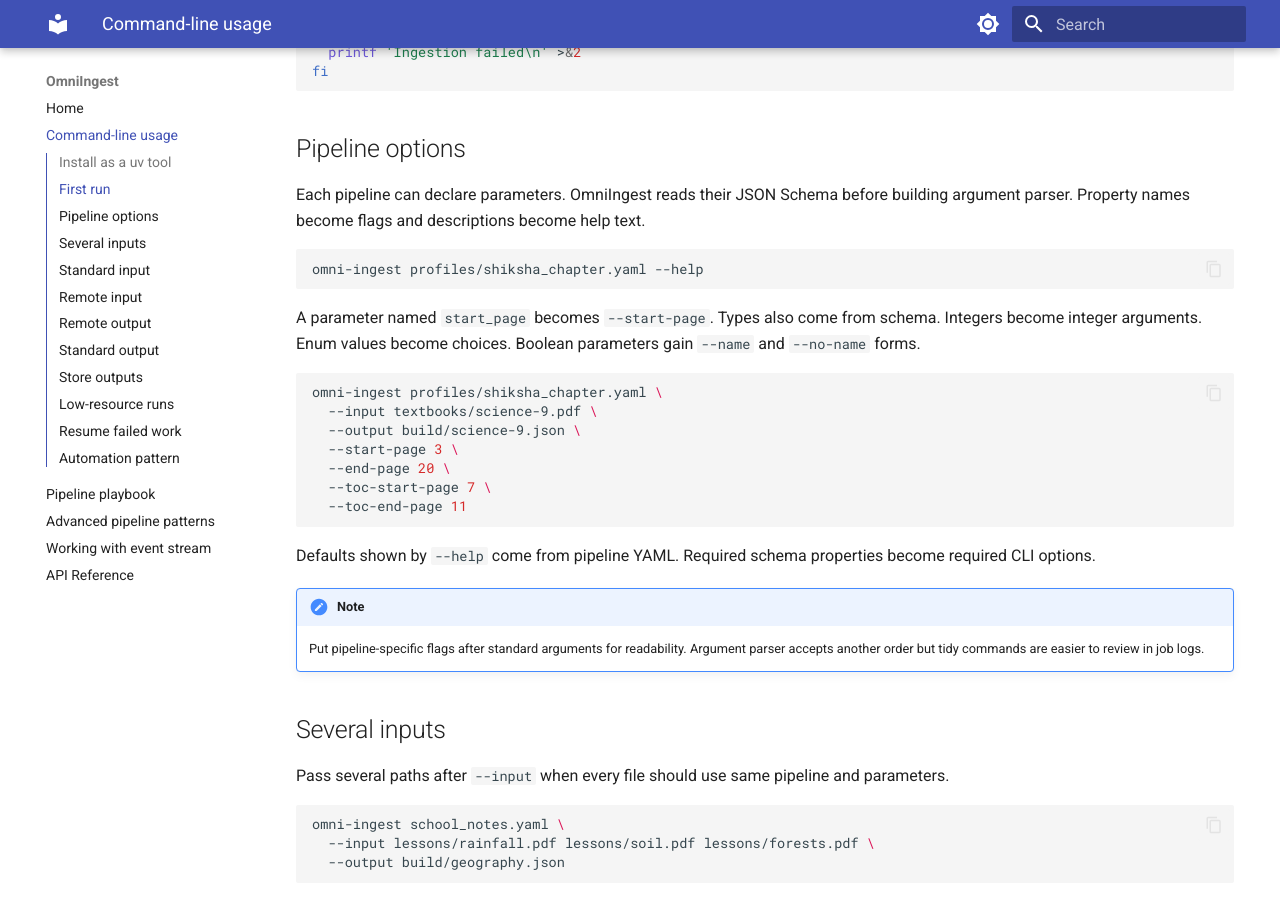
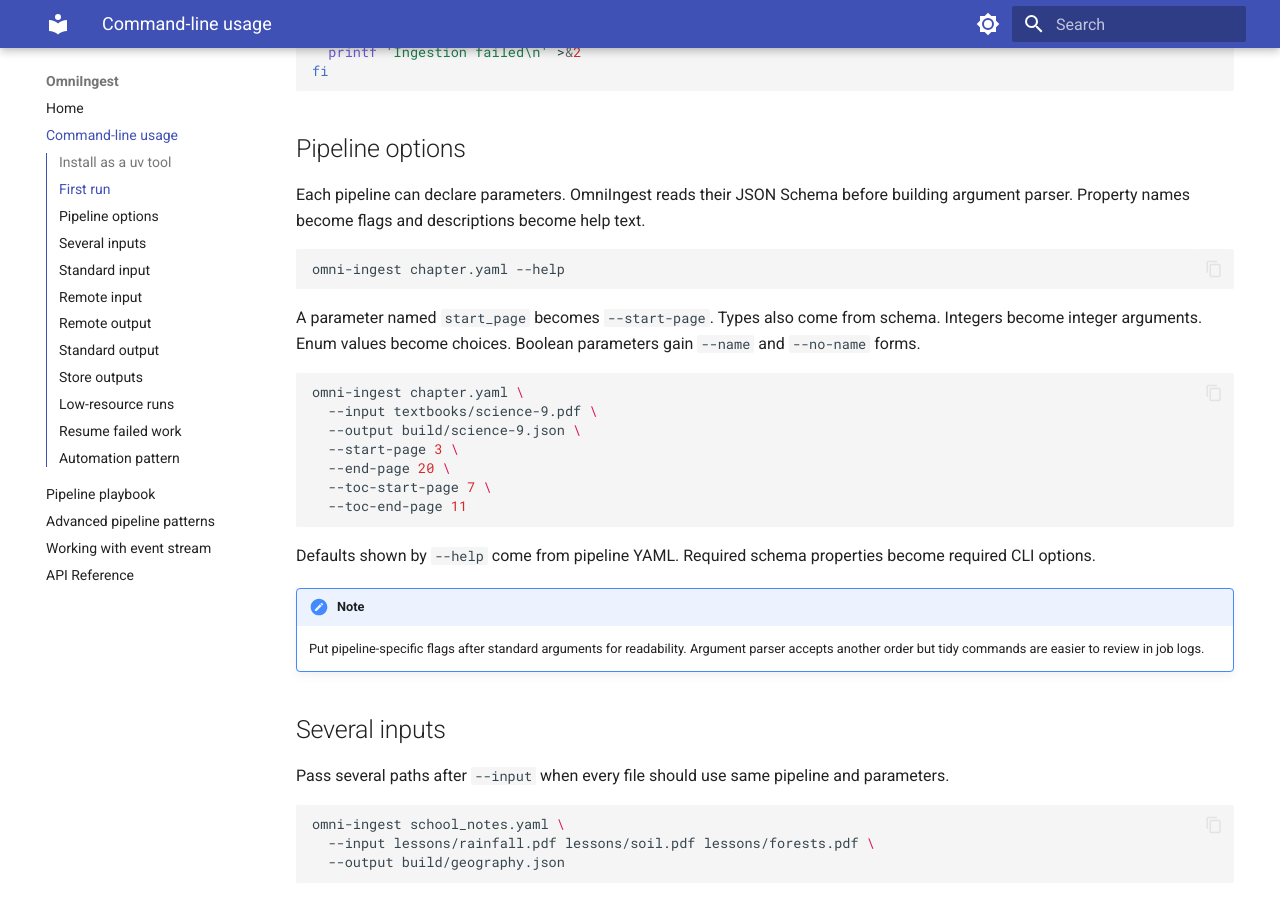
Before and after one commit to A4i-tech/OmniIngest, an MkDocs documentation site: the page built from docs/cli.md, in a window 1280 px wide and 900 px high, scrolled down 1422 px. Built offline with MkDocs 1.6.1 and Material for MkDocs 9.7.7, drawn with Linux system fonts in a browser that asks for light colours; some of the changed text lies outside the part shown.

Commit message:
Use neutral names in the CLI docs and tests
Rename the partner-specific pipeline file, profile and pipeline ids in docs/cli.md,
the metadata store integration test and the consumer-flow tests, and describe the
flows generically.

````diff
--- a/docs/cli.md
+++ b/docs/cli.md
@@ -68,13 +68,13 @@ fi
 Each pipeline can declare parameters. OmniIngest reads their JSON Schema before building argument parser. Property names become flags and descriptions become help text.
 
 ```bash
-omni-ingest profiles/shiksha_chapter.yaml --help
+omni-ingest chapter.yaml --help
 ```
 
 A parameter named `start_page` becomes `--start-page`. Types also come from schema. Integers become integer arguments. Enum values become choices. Boolean parameters gain `--name` and `--no-name` forms.
 
 ```bash
-omni-ingest profiles/shiksha_chapter.yaml \
+omni-ingest chapter.yaml \
   --input textbooks/science-9.pdf \
   --output build/science-9.json \
   --start-page 3 \
@@ -304,7 +304,7 @@ Use same pipeline YAML. Runner restores resource, items, metadata, tenant, and c
 Pipeline parameters are still parsed during resume. Supply same values when they affect steps which remain to run:
 
 ```bash
-omni-ingest profiles/shiksha_chapter.yaml \
+omni-ingest chapter.yaml \
   --resume 5fb58f3c-3a1c-47a1-9b12-7bb0d1a4c936 \
   --output build/chapter.json \
   --start-page 3 \
````
Also changed, not shown: 3 other files.
